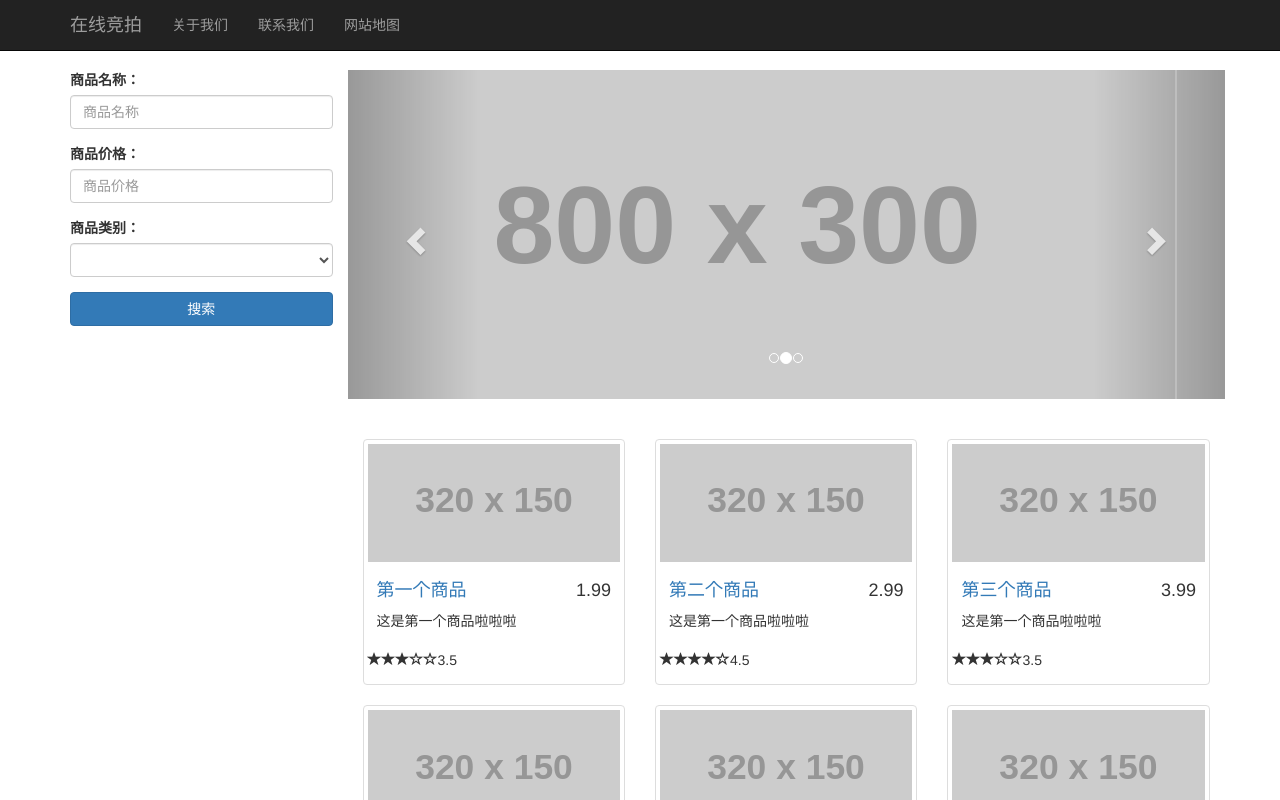
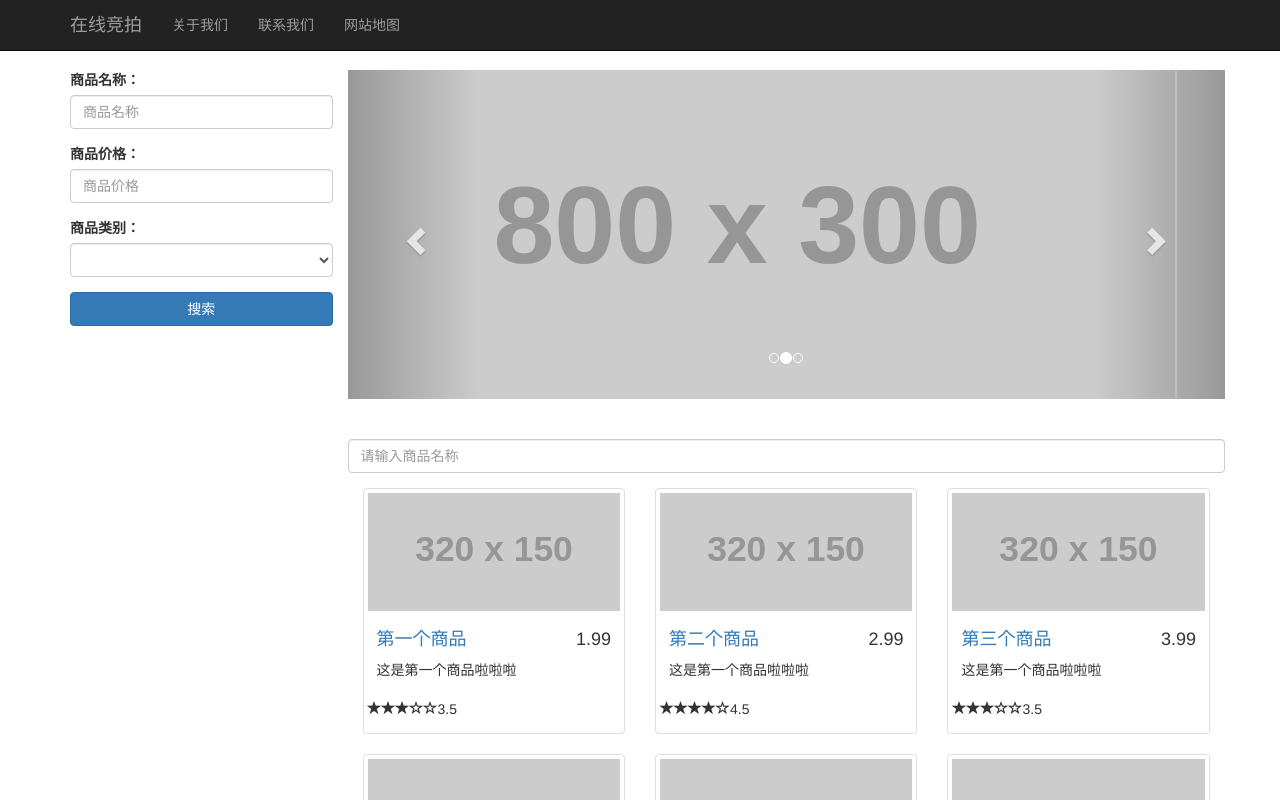
Before and after one commit to Scoot-Zhuang/Produce, an Angular app: page / in a window 1280 px wide. Shown: the top 800 px of the page. Built offline with nearby package versions, Linux system fonts and the light colour scheme.

Commit message:
use rxjs and pipe implements search function

```diff
--- /dev/null
+++ b/src/app/pipe/product-filter.pipe.ts
@@ -0,0 +1,19 @@
+import { Pipe, PipeTransform } from '@angular/core';
+
+@Pipe({
+  name: 'productFilter'
+})
+export class ProductFilterPipe implements PipeTransform {
+
+  transform(list: any[], filterFiled?: string, keyword?: string): any {
+    if (!filterFiled || !keyword) {
+      return list;
+    }
+
+    return list.filter((item) => {
+      const filedValue = item[filterFiled];
+      return filedValue.indexOf(keyword) >= 0;
+    });
+  }
+
+}
--- a/src/app/product/product.component.html
+++ b/src/app/product/product.component.html
@@ -1,4 +1,12 @@
-<div *ngFor="let product of products" class="col-md-4 col-sm-4 col-lg-4">
+<div class="row">
+  <div class="col-sm-12">
+    <div class="form-group">
+      <input [formControl]="titleFilter" class="form-control" placeholder="请输入商品名称">
+    </div>
+  </div>
+</div>
+
+<div *ngFor="let product of products | productFilter:'title':keyword" class="col-md-4 col-sm-4 col-lg-4">
   <div class="thumbnail">
     <img src="http://placehold.it/320x150" alt="">
     <div class="caption">
--- a/src/app/product/product.component.ts
+++ b/src/app/product/product.component.ts
@@ -1,5 +1,7 @@
 import { Component, OnInit } from '@angular/core';
 import {Product, ProductService} from '../shared/product.service';
+import {FormControl} from '@angular/forms';
+import 'rxjs/Rx';
 
 @Component({
   selector: 'app-product',
@@ -8,9 +10,16 @@ import {Product, ProductService} from '../shared/product.service';
 })
 export class ProductComponent implements OnInit {
 
+  private keyword: string;
+  private titleFilter: FormControl = new FormControl();
+
   private products: Product[];
 
-  constructor(private productService: ProductService) { }
+  constructor(private productService: ProductService) {
+    this.titleFilter.valueChanges
+      .debounceTime(500)
+      .subscribe( value => this.keyword = value);
+  }
 
   ngOnInit() {
     this.products = this.productService.getProducts();
```
Also changed, not shown: src/app/app.module.ts (+6 -3 lines), 1 other file (tests, documents, lock files or other folders).
